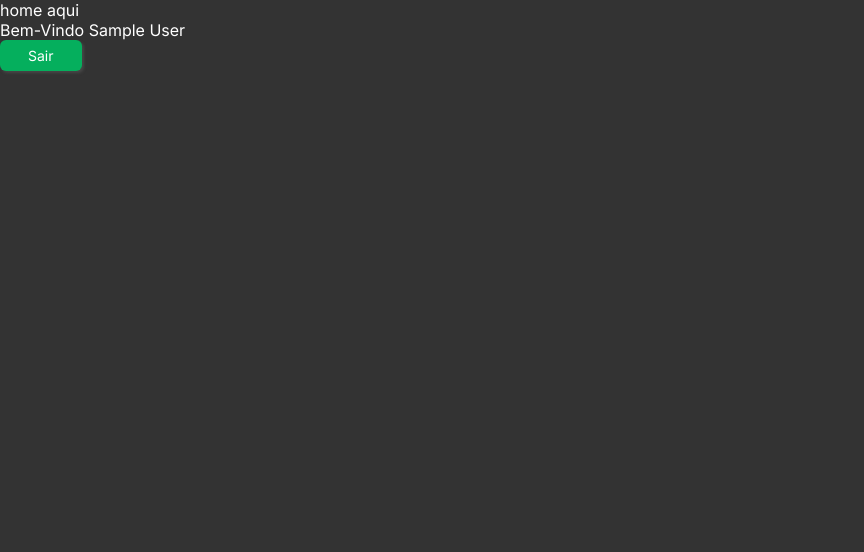
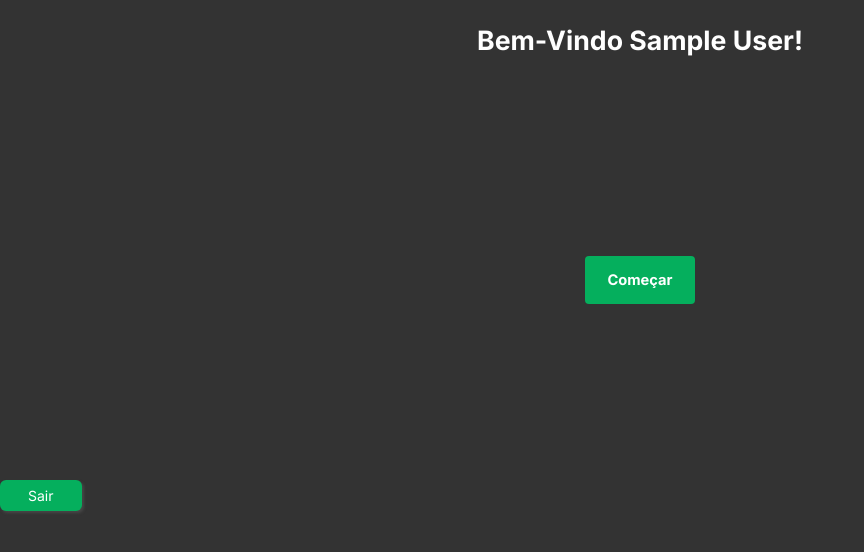
Before and after one commit to AdryelJr/projectMathematics, a React (Vite) app: page / in a window 1280 px wide. Shown: the top 552 px of the page, without its empty margins (0-864 px from the left). Built offline with nearby package versions, Linux system fonts and the light colour scheme; no server answers; sample sign-in values are in the browser's storage.

Commit message:
up code questions

```diff
--- a/src/App.tsx
+++ b/src/App.tsx
@@ -3,17 +3,23 @@ import { BrowserRouter, Route, Routes } from 'react-router-dom'
 import { AuthContextProvider } from "./contexts/userAuth";
 import { Home } from './pages/home';
 import { Login } from './pages/loginPage';
+import { PlayPage } from './pages/play';
+import { PlayButtonProvider } from './contexts/playButtonContext';
 
 export function App() {
 
   return (
     <BrowserRouter>
       <AuthContextProvider>
-        <Routes>
-          <Route path="/*" element={<Home />} />
-          <Route path="/" element={<Home />} />
-          <Route path="/login" element={<Login />} />
-        </Routes>
+        <PlayButtonProvider>
+          <Routes>
+            <Route path="/*" element={<Home />} />
+            <Route path='/' element={<Home />}>
+              <Route path='/play' element={<PlayPage />} />
+            </Route>
+            <Route path="/login" element={<Login />} />
+          </Routes>
+        </PlayButtonProvider>
       </AuthContextProvider>
     </BrowserRouter>
   )
--- /dev/null
+++ b/src/contexts/playButtonContext.tsx
@@ -0,0 +1,26 @@
+import React, { createContext, useContext, useState, ReactNode } from 'react';
+
+type PlayButtonContextType = {
+    playButton: boolean;
+    setPlayButton: React.Dispatch<React.SetStateAction<boolean>>;
+};
+
+const PlayButtonContext = createContext<PlayButtonContextType | undefined>(undefined);
+
+export function PlayButtonProvider({ children }: { children: ReactNode }) {
+    const [playButton, setPlayButton] = useState(false);
+
+    return (
+        <PlayButtonContext.Provider value={{ playButton, setPlayButton }}>
+            {children}
+        </PlayButtonContext.Provider>
+    );
+}
+
+export function usePlayButton() {
+    const context = useContext(PlayButtonContext);
+    if (!context) {
+        throw new Error('usePlayButton must be used within a PlayButtonProvider');
+    }
+    return context;
+}
--- a/src/pages/home/index.tsx
+++ b/src/pages/home/index.tsx
@@ -1,13 +1,16 @@
 import './style.scss';
 import { useAuth } from '../../hooks/useAuth';
 import { useEffect, useState } from 'react';
-import { useNavigate } from 'react-router-dom';
+import { Outlet, useNavigate, useLocation } from 'react-router-dom';
 import { ButtonSair } from '../../components/Buttons/ButtonSair';
+import { usePlayButton } from '../../contexts/playButtonContext';
 
 export function Home() {
+    const { playButton, setPlayButton } = usePlayButton();
     const [isVisible, setIsVisible] = useState(true);
     const { user } = useAuth();
     const navigate = useNavigate();
+    const location = useLocation();
 
     useEffect(() => {
         if (!user) {
@@ -25,14 +28,30 @@ export function Home() {
         return () => clearTimeout(timer);
     }, [location.pathname]);
 
+    function handlePlay() {
+        setPlayButton(true);
+        navigate('/play');
+    }
+
     return (
         <div className={`main-container ${isVisible ? 'fade-in' : 'fade-out'}`}>
-            home aqui
-            <p>Bem-Vindo {user ? user.name : 'deslogado'}</p>
+            <header>
+                <div className='div-title'>
+                    <p>Bem-Vindo {user ? user.name : 'deslogado'}!</p>
+                </div>
+            </header>
 
-            <div>
-                <ButtonSair />
-            </div>
+            <main>
+                <div className='div-content'>
+                    {!playButton ? (
+                        <button className='btn-comecar' onClick={handlePlay}>Começar</button>
+                    ) : null}
+                    <Outlet />
+                </div>
+                <div>
+                    <ButtonSair />
+                </div>
+            </main>
         </div>
     );
 }
--- a/src/pages/home/style.scss
+++ b/src/pages/home/style.scss
@@ -0,0 +1,40 @@
+.main-container {
+    header {
+        .div-title {
+            height: 10vh;
+            display: flex;
+            align-items: center;
+            justify-content: center;
+
+            p {
+                font-size: 20pt;
+                font-weight: bold;
+            }
+        }
+    }
+
+    main {
+        .div-content {
+            display: flex;
+            align-items: center;
+            justify-content: center;
+            height: 50vh;
+            flex-direction: column;
+
+            .btn-comecar {
+                background-color: var(--background-button);
+                padding: 1em 1.5em;
+                border: none;
+                border-radius: 4px;
+                font-weight: bold;
+                font-size: 11pt;
+                transition: all ease-in-out .1s;
+                cursor: pointer;
+
+                &:hover {
+                    background-color: var(--background-button-hover);
+                }
+            }
+        }
+    }
+}
--- /dev/null
+++ b/src/pages/play/Quenstion/index.tsx
@@ -0,0 +1,68 @@
+import { useEffect, useState } from 'react';
+import { getDatabase, ref, get } from 'firebase/database';
+
+interface Question {
+    id: string;
+    text: string;
+    options: string[];
+    correctAnswer: string;
+}
+
+export function Questions({ level }: { level: 'easy' | 'hard' }) {
+    const [questions, setQuestions] = useState<Question[]>([]);
+    const [loading, setLoading] = useState(true);
+    const [error, setError] = useState<string | null>(null);
+
+    useEffect(() => {
+        const fetchQuestions = async () => {
+            const db = getDatabase();
+            const questionsRef = ref(db, `questions/${level}`);
+
+            try {
+                const snapshot = await get(questionsRef);
+                if (snapshot.exists()) {
+                    const data = snapshot.val();
+                    const formattedQuestions = Object.values(data).map((question: any) => ({
+                        id: question.id,
+                        text: question.text,
+                        options: question.options,
+                        correctAnswer: question.correctAnswer
+                    }));
+                    setQuestions(formattedQuestions);
+                } else {
+                    setError("Nenhuma pergunta encontrada.");
+                }
+            } catch (err) {
+                setError("Erro ao buscar perguntas.");
+            } finally {
+                setLoading(false);
+            }
+        };
+
+        fetchQuestions();
+    }, [level]);
+
+    if (loading) {
+        return <p>Carregando perguntas...</p>;
+    }
+
+    if (error) {
+        return <p>{error}</p>;
+    }
+
+    return (
+        <div>
+            <h2>Perguntas de nível {level}</h2>
+            {questions.map(question => (
+                <div key={question.id}>
+                    <p>{question.text}</p>
+                    <div>
+                        {question.options.map(option => (
+                            <button className='btn-escolha' key={option}>{option}</button>
+                        ))}
+                    </div>
+                </div>
+            ))}
+        </div>
+    );
+}
--- /dev/null
+++ b/src/pages/play/QuestionsLevelSelector/index.tsx
@@ -0,0 +1,22 @@
+import { usePlayButton } from '../../../contexts/playButtonContext';
+import '../style.scss';
+
+type Props = {
+    onLevelSelect: (level: 'easy' | 'hard') => void;
+};
+
+export function QuestionLevelSelector({ onLevelSelect }: Props) {
+    const { playButton } = usePlayButton();
+
+    return (
+        <div>
+            {playButton ? (
+                <div className='div-btn-choice'>
+                    <h2>Escolha o nível de dificuldade</h2>
+                    <button className='btn-escolha' onClick={() => onLevelSelect('easy')}>Fácil</button>
+                    <button className='btn-escolha' onClick={() => onLevelSelect('hard')}>Difícil</button>
+                </div>
+            ) : null}
+        </div>
+    );
+}
--- /dev/null
+++ b/src/pages/play/index.tsx
@@ -0,0 +1,21 @@
+import  { useState } from 'react';
+import { Questions } from './Quenstion';
+import { QuestionLevelSelector } from './QuestionsLevelSelector';
+
+export function PlayPage() {
+    const [selectedLevel, setSelectedLevel] = useState<'easy' | 'hard' | null>(null);
+
+    const handleLevelSelect = (level: 'easy' | 'hard') => {
+        setSelectedLevel(level);
+    };
+
+    return (
+        <div>
+            {selectedLevel === null ? (
+                <QuestionLevelSelector onLevelSelect={handleLevelSelect} />
+            ) : (
+                <Questions level={selectedLevel} />
+            )}
+        </div>
+    );
+}
--- /dev/null
+++ b/src/pages/play/style.scss
@@ -0,0 +1,23 @@
+.div-btn-choice{
+    display: flex;
+    flex-direction: column;
+
+    h2{
+        margin-bottom: 1em;
+    }
+}
+
+.btn-escolha{
+    background-color: var(--background-button);
+    padding: 1em 1.5em;
+    font-weight: bold;
+    font-size: 12pt;
+    margin: 10px;
+    border-radius: 4px;
+    border: none;
+    cursor: pointer;
+
+    &:hover{
+        background-color: var(--background-button-hover);
+    }
+}
```
Also changed, not shown: jsonPerguntas.JSON (added, +20 -0 lines).
